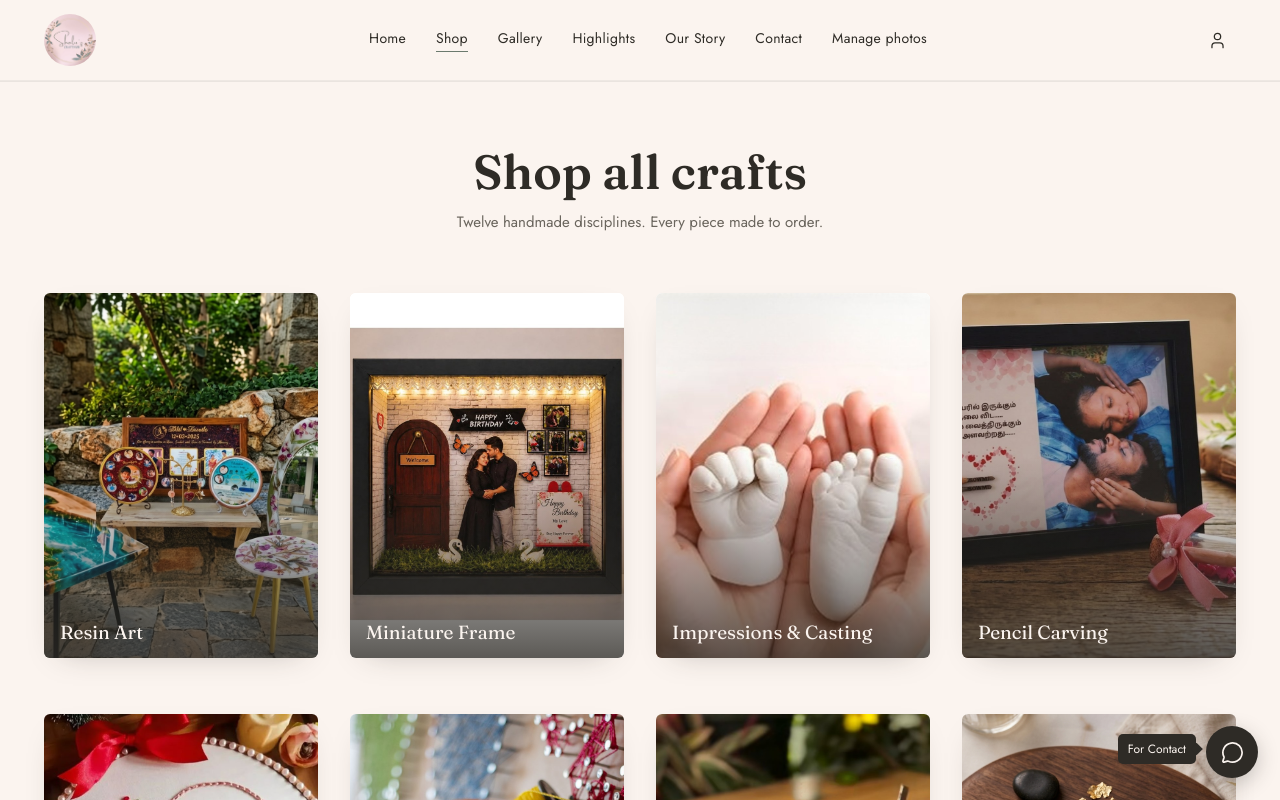
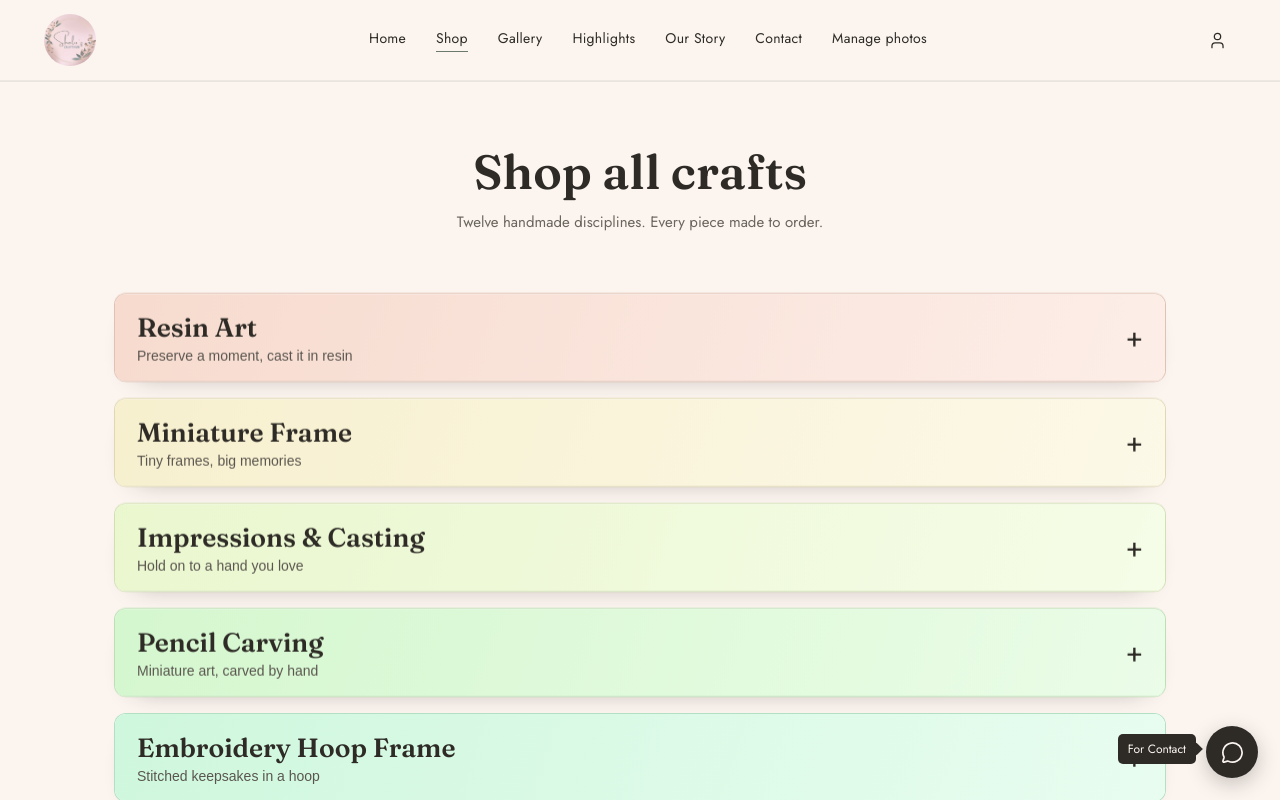
Before and after one commit to Abishek0407/shalus-crafthub, a React (Vite) app: page /shop in a window 1280 px wide. Shown: the top 800 px of the page. Built offline with nearby package versions, Linux system fonts and the light colour scheme.

Commit message:
update shop.jsx

```diff
--- a/src/pages/Shop.css
+++ b/src/pages/Shop.css
@@ -1,8 +1,86 @@
 .shop-header { text-align: center; padding: 60px 24px 20px; }
 .shop-header h1 { font-family: 'Fraunces', serif; font-size: clamp(2rem, 5vw, 3rem); color: #2E2B26; margin: 0 0 10px; }
 .shop-header p { color: #6a655d; font-size: 15px; margin: 0; }
-.shop-grid-section { padding: 40px 24px 120px; max-width: 1240px; margin: 0 auto; }
-.shop-grid { display: grid; grid-template-columns: repeat(2, 1fr); gap: 40px 28px; }
+.shop-grid-section { max-width: 1100px; margin: 0 auto; padding: 40px 24px 120px; }
+.shop-category-list { display: grid; gap: 16px; }
+.shop-category {
+  overflow: hidden;
+  border: 1px solid hsl(var(--category-hue) 42% 62% / 0.55);
+  border-radius: 12px;
+  background: #fff;
+  box-shadow: 0 12px 28px -22px rgba(46, 43, 38, 0.48);
+}
+.shop-category-toggle {
+  width: 100%;
+  min-height: 82px;
+  padding: 17px 22px;
+  display: flex;
+  align-items: center;
+  justify-content: space-between;
+  gap: 16px;
+  border: 0;
+  background: linear-gradient(110deg, hsl(var(--category-hue) 72% 89%), hsl(var(--category-hue) 82% 95%));
+  color: #2E2B26;
+  text-align: left;
+  cursor: pointer;
+  transition: filter 180ms ease;
+}
+.shop-category-toggle:hover { filter: saturate(1.2) brightness(0.98); }
+.shop-category-toggle:focus-visible,
+.shop-group-toggle:focus-visible { outline: 3px solid #41616B; outline-offset: -3px; }
+.shop-category-copy { display: grid; gap: 4px; }
+.shop-category-name { font-family: 'Fraunces', serif; font-size: clamp(1.2rem, 3vw, 1.65rem); font-weight: 600; }
+.shop-category-tagline { color: #5a564f; font-size: 14px; }
+.shop-category-indicator,
+.shop-group-indicator { font-family: 'Jost', sans-serif; font-size: 28px; line-height: 1; }
+.shop-category-panel { padding: 18px; }
+.shop-product-group + .shop-product-group { margin-top: 22px; }
+.shop-group-heading { margin: 0 0 12px; }
+.shop-group-toggle {
+  width: 100%;
+  padding: 12px 16px;
+  display: flex;
+  align-items: center;
+  justify-content: space-between;
+  gap: 12px;
+  border: 1px solid hsl(var(--group-hue) 44% 65% / 0.55);
+  border-radius: 8px;
+  background: linear-gradient(110deg, hsl(var(--group-hue) 74% 91%), hsl(var(--group-hue) 82% 96%));
+  color: #2E2B26;
+  font-family: 'Fraunces', serif;
+  font-size: 1.1rem;
+  text-align: left;
+  cursor: pointer;
+}
+.shop-group-toggle:hover { filter: saturate(1.15) brightness(0.98); }
+.shop-group-indicator { font-size: 23px; }
+.shop-product-grid { display: grid; grid-template-columns: repeat(2, minmax(0, 1fr)); gap: 14px; }
+.shop-product-card {
+  overflow: hidden;
+  border-radius: 8px;
+  background: #FBF4EF;
+  box-shadow: 0 8px 20px -16px rgba(46, 43, 38, 0.55);
+}
+.shop-product-image { aspect-ratio: 4 / 5; overflow: hidden; background: #eee5dd; }
+.shop-product-image img { display: block; width: 100%; height: 100%; object-fit: cover; transition: transform 240ms ease; }
+.shop-product-card:hover .shop-product-image img { transform: scale(1.04); }
+.shop-product-card h3 {
+  margin: 0;
+  padding: 10px 12px 12px;
+  color: #2E2B26;
+  font-family: 'Jost', sans-serif;
+  font-size: 14px;
+  font-weight: 500;
+  line-height: 1.4;
+}
 
-@media (min-width: 640px) { .shop-grid { grid-template-columns: repeat(3, 1fr); gap: 48px 32px; } }
-@media (min-width: 1024px) { .shop-grid { grid-template-columns: repeat(4, 1fr); gap: 56px 32px; } }
+@media (min-width: 640px) {
+  .shop-product-grid { grid-template-columns: repeat(3, minmax(0, 1fr)); gap: 18px; }
+}
+@media (min-width: 1024px) {
+  .shop-product-grid { grid-template-columns: repeat(4, minmax(0, 1fr)); gap: 20px; }
+}
+@media (prefers-reduced-motion: reduce) {
+  .shop-category-toggle,
+  .shop-product-image img { transition: none; }
+}
--- a/src/pages/Shop.jsx
+++ b/src/pages/Shop.jsx
@@ -1,20 +1,67 @@
-import { useEffect, useRef } from "react";
+import { useEffect, useRef, useState } from "react";
 import gsap from "gsap";
 import { ScrollTrigger } from "gsap/ScrollTrigger";
 import Navbar from "../components/Navbar";
 import Footer from "../components/Footer";
 import { categories } from "../data/services";
-import CategoryCube from "../components/CategoryCube";
-import { applyCategoryOverrides } from "../utils/imageOverrides";
+import { applyCategoryOverrides, getDetails, getOverride } from "../utils/imageOverrides";
 import { useOverrideVersion } from "../utils/useOverrideVersion";
 import "./Shop.css";
 
 gsap.registerPlugin(ScrollTrigger);
 
+function productName(product) {
+  return typeof product === "string" ? product : product.name;
+}
+
+function productImage(product, group, category) {
+  const name = productName(product);
+  const originalName = typeof product === "object" ? product.originalName || name : name;
+  const originalGroup = group.originalGroup || group.group;
+  const productOverride = getOverride("product", category.slug, originalGroup, originalName);
+  if (productOverride) return productOverride;
+  if (typeof product === "object" && product.image) return product.image;
+
+  const groupOverride = getOverride("group", category.slug, originalGroup);
+  if (groupOverride) return groupOverride;
+  if (group.image) return group.image;
+
+  const categoryOverride = getOverride("category", category.slug);
+  if (categoryOverride) return categoryOverride;
+  if (category.image) return category.image;
+
+  return `https://picsum.photos/seed/${encodeURIComponent(name)}/500/620`;
+}
+
+function groupPanelId(categorySlug, groupName) {
+  const groupSlug = groupName.toLowerCase().replace(/[^a-z0-9]+/g, "-");
+  return `shop-group-${categorySlug}-${groupSlug}`;
+}
+
 export default function Shop() {
   const rootRef = useRef(null);
+  const [openCategories, setOpenCategories] = useState(() => new Set());
+  const [collapsedGroups, setCollapsedGroups] = useState(() => new Set());
   useOverrideVersion();
   const visibleCategories = categories.map(applyCategoryOverrides);
+
+  const toggleCategory = (slug) => {
+    setOpenCategories((current) => {
+      const next = new Set(current);
+      if (next.has(slug)) next.delete(slug);
+      else next.add(slug);
+      return next;
+    });
+  };
+
+  const toggleGroup = (key) => {
+    setCollapsedGroups((current) => {
+      const next = new Set(current);
+      if (next.has(key)) next.delete(key);
+      else next.add(key);
+      return next;
+    });
+  };
 
   useEffect(() => {
     const ctx = gsap.context(() => {
@@ -45,10 +92,75 @@ export default function Shop() {
         <p>Twelve handmade disciplines. Every piece made to order.</p>
       </section>
       <section className="shop-grid-section">
-        <div className="shop-grid">
-          {visibleCategories.map((c, i) => (
-            <CategoryCube category={c} index={i} key={c.slug} />
-          ))}
+        <div className="shop-category-list">
+          {visibleCategories.map((category, categoryIndex) => {
+            const isOpen = openCategories.has(category.slug);
+            const categoryPanelId = `shop-category-${category.slug}`;
+
+            return (
+              <section className="shop-category reveal-up" key={category.slug} style={{ "--category-hue": `${categoryIndex * 31 + 18}deg` }}>
+                <button
+                  type="button"
+                  className="shop-category-toggle"
+                  aria-expanded={isOpen}
+                  aria-controls={categoryPanelId}
+                  onClick={() => toggleCategory(category.slug)}
+                >
+                  <span className="shop-category-copy">
+                    <span className="shop-category-name">{category.name}</span>
+                    <span className="shop-category-tagline">{category.tagline}</span>
+                  </span>
+                  <span className="shop-category-indicator" aria-hidden="true">{isOpen ? "−" : "+"}</span>
+                </button>
+
+                <div className="shop-category-panel" id={categoryPanelId} hidden={!isOpen}>
+                  {isOpen && category.items.map((group, groupIndex) => {
+                    const originalGroup = group.originalGroup || group.group;
+                    const groupKey = `${category.slug}::${originalGroup}`;
+                    const panelId = groupPanelId(category.slug, originalGroup);
+                    const isGroupOpen = !collapsedGroups.has(groupKey);
+                    const storedProducts = getDetails("newProducts", [category.slug, originalGroup]);
+                    const addedProducts = Array.isArray(storedProducts) ? storedProducts : [];
+                    const products = group.products.length > 0 ? group.products : [group.group];
+
+                    return (
+                      <section
+                        className="shop-product-group"
+                        key={originalGroup}
+                        style={{ "--group-hue": `${categoryIndex * 31 + groupIndex * 19 + 32}deg` }}
+                      >
+                        <h2 className="shop-group-heading">
+                          <button
+                            type="button"
+                            className="shop-group-toggle"
+                            aria-expanded={isGroupOpen}
+                            aria-controls={panelId}
+                            onClick={() => toggleGroup(groupKey)}
+                          >
+                            <span>{group.group}</span>
+                            <span className="shop-group-indicator" aria-hidden="true">{isGroupOpen ? "−" : "+"}</span>
+                          </button>
+                        </h2>
+                        <div className="shop-product-grid" id={panelId} hidden={!isGroupOpen}>
+                          {isGroupOpen && [...products, ...addedProducts].map((product, productIndex) => {
+                            const name = productName(product);
+                            return (
+                              <article className="shop-product-card" key={`${name}-${productIndex}`}>
+                                <div className="shop-product-image">
+                                  <img src={productImage(product, group, category)} alt={name} loading="lazy" />
+                                </div>
+                                <h3>{name}</h3>
+                              </article>
+                            );
+                          })}
+                        </div>
+                      </section>
+                    );
+                  })}
+                </div>
+              </section>
+            );
+          })}
         </div>
       </section>
       <Footer />
```
